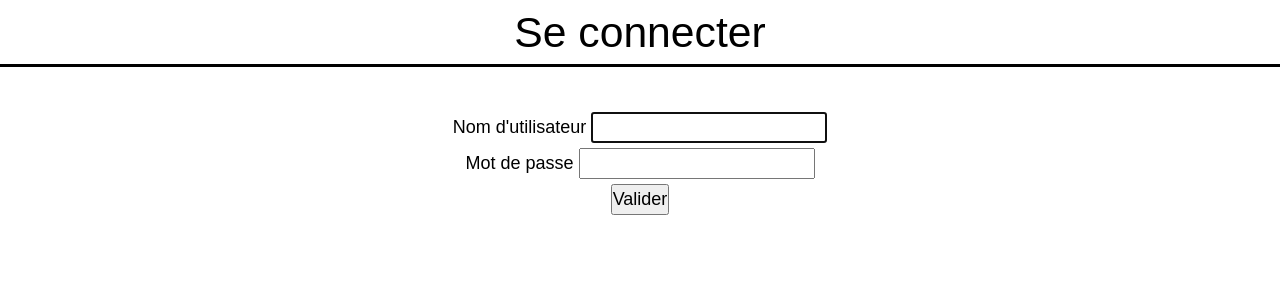
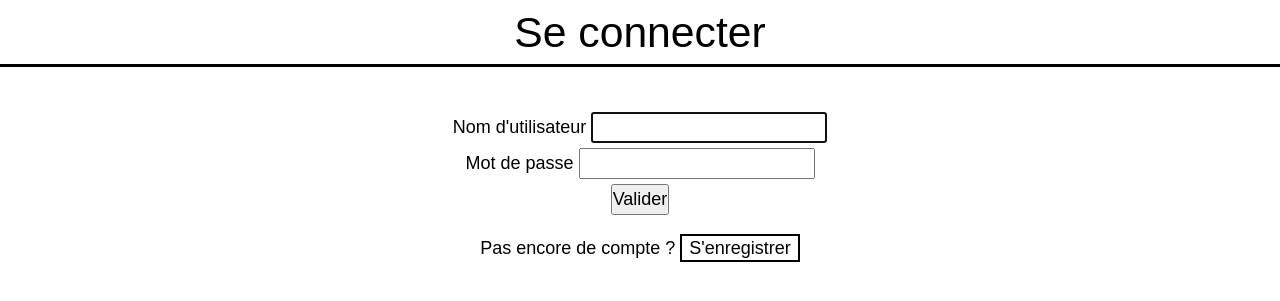
Before and after one commit to AxelFontarive/Audito, a Symfony app: template Audito/templates/security/login.html.twig in a window 1280 px wide. Shown: the top 301 px of the page. Run offline with Twig, Linux system fonts and the light colour scheme; the template is opened without the code that fills it, so the values that code supplies are empty; some libraries are stand-ins or nearby versions.

Commit message:
Ajout de login/register/logout

```diff
--- a/Audito/config/routes.yaml
+++ b/Audito/config/routes.yaml
@@ -10,6 +10,10 @@ userlogin:
     path: /login
     controller: App\Controller\SecurityController::login
 
+userlogout:
+    path: /logout
+    controller: App\Controller\SecurityController::logout
+
 uregister:
     path: /register
     controller: App\Controller\RegistrationController::register
--- a/Audito/public/css/login.css
+++ b/Audito/public/css/login.css
@@ -19,3 +19,28 @@ form {
 input {
     margin-bottom: 5px;
 }
+
+.alert {
+    font-size: 12pt;
+    font-style: italic;
+    color:red;
+}
+
+.register {
+    margin-top: 20px;
+}
+
+.register-btn {
+    padding: 2px 7px 2px 7px;
+    border: solid 2px black;
+}
+
+a:link {
+    color: black;
+    text-decoration: none;
+}
+
+a:visited {
+    color: black;
+    text-decoration: none;
+}
--- a/Audito/src/Controller/HomeController.php
+++ b/Audito/src/Controller/HomeController.php
@@ -13,7 +13,7 @@ class HomeController extends AbstractController
     public function index()
     {
         return $this->render('home/index.html.twig', [
-            'controller_name' => 'HomeController',
+            'connected' => ($this->getUser() != null),
         ]);
     }
 }
--- a/Audito/src/Controller/SecurityController.php
+++ b/Audito/src/Controller/SecurityController.php
@@ -18,4 +18,9 @@ class SecurityController extends AbstractController
 
         return $this->render('security/login.html.twig', ['last_username' => $lastUsername, 'error' => $error]);
     }
+
+    public function logout()
+    {
+
+    }
 }
--- a/Audito/src/Form/RegistrationFormType.php
+++ b/Audito/src/Form/RegistrationFormType.php
@@ -22,11 +22,11 @@ class RegistrationFormType extends AbstractType
                 'mapped' => false,
                 'constraints' => [
                     new NotBlank([
-                        'message' => 'Please enter a password',
+                        'message' => 'Entrez un mot de passe.',
                     ]),
                     new Length([
                         'min' => 6,
-                        'minMessage' => 'Your password should be at least {{ limit }} characters',
+                        'minMessage' => 'Votre mot de passe doit contenir au moins {{ limit }} caractères.',
                         // max length allowed by Symfony for security reasons
                         'max' => 4096,
                     ]),
--- a/Audito/src/Security/LoginFormAuthAuthenticator.php
+++ b/Audito/src/Security/LoginFormAuthAuthenticator.php
@@ -68,7 +68,7 @@ class LoginFormAuthAuthenticator extends AbstractFormLoginAuthenticator
 
         if (!$user) {
             // fail authentication with a custom error
-            throw new CustomUserMessageAuthenticationException('Username could not be found.');
+            throw new CustomUserMessageAuthenticationException('Ce nom d\'utilisateur n\'existe pas.');
         }
 
         return $user;
@@ -85,8 +85,7 @@ class LoginFormAuthAuthenticator extends AbstractFormLoginAuthenticator
             return new RedirectResponse($targetPath);
         }
 
-        // For example : return new RedirectResponse($this->urlGenerator->generate('some_route'));
-        throw new \Exception('TODO: provide a valid redirect inside '.__FILE__);
+        return new RedirectResponse("/");
     }
 
     protected function getLoginUrl()
--- a/Audito/templates/security/login.html.twig
+++ b/Audito/templates/security/login.html.twig
@@ -7,9 +7,6 @@
 <link rel="stylesheet" type="text/css" href="css/login.css">
 
 <form method="post">
-    {% if error %}
-        <div class="alert alert-danger">{{ error.messageKey|trans(error.messageData, 'security') }}</div>
-    {% endif %}
 
     <h1 class="h3 mb-3 font-weight-normal">Se connecter</h1>
 
@@ -36,5 +33,14 @@
     <button class="btn btn-lg btn-primary" type="submit">
         Valider
     </button>
+
+    {% if error %}
+        <div class="alert alert-danger">{{ error.messageKey|trans(error.messageData, 'security') }}</div>
+    {% endif %}
+
+    <div class="register">
+        <p>Pas encore de compte ? <a class="register-btn" href="/register">S'enregistrer</a></p>
+    </div>
+
 </form>
 {% endblock %}
```
Also changed, not shown: Audito/public/css/homepage.css (+8 -0 lines), Audito/templates/home/index.html.twig (+8 -0 lines), 1 other file.
